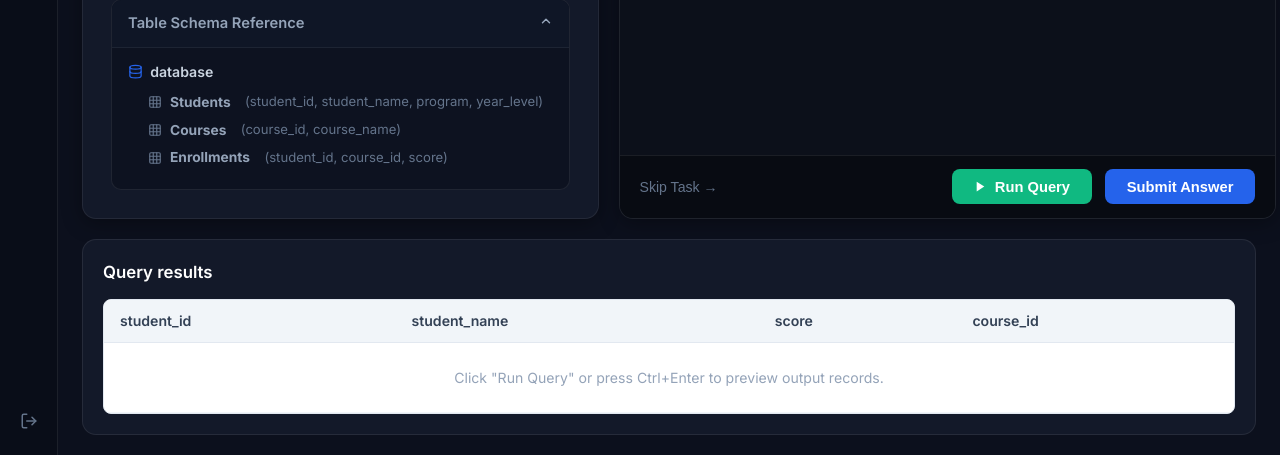
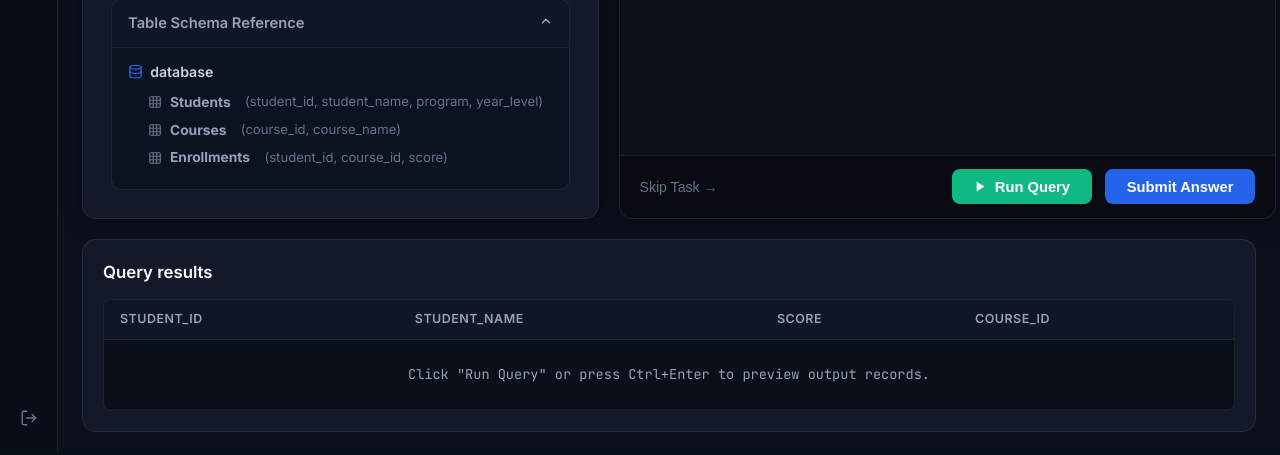
Before and after one commit to DeathKnell837/querylearn, a Flask app: page /experiment/task/sql/43 in a window 1280 px wide. Shown: the part 599-1054 px from the top of the page. Run offline with Flask 3, Linux system fonts and the light colour scheme.

Commit message:
Fix white query results table - apply dark theme styling to table wrap, headers, rows and hover states

```diff
--- a/static/css/style.css
+++ b/static/css/style.css
@@ -491,7 +491,7 @@ body {
   box-shadow: 0 4px 14px rgba(37, 99, 235, 0.4);
 }
 
-/* Bottom Results Panel (Crisp Light Spreadsheet Style matching Reference 1) */
+/* Bottom Results Panel — Dark Theme */
 .ws-results-panel {
   background-color: #131929;
   border: 1px solid var(--border-subtle);
@@ -505,16 +505,16 @@ body {
 .ws-results-title {
   font-size: 1.05rem;
   font-weight: 600;
-  color: #ffffff;
+  color: #f8fafc;
   margin-bottom: 0.85rem;
 }
 
 .ws-results-table-wrap {
-  background-color: #ffffff;
+  background-color: #0b0f19;
   border-radius: 8px;
   overflow-x: auto;
   max-height: 220px;
-  border: 1px solid #e2e8f0;
+  border: 1px solid rgba(255, 255, 255, 0.08);
 }
 
 .ws-results-table {
@@ -522,26 +522,36 @@ body {
   border-collapse: collapse;
   text-align: left;
   font-size: 0.88rem;
-  color: #1e293b;
+  color: #e2e8f0;
 }
 
 .ws-results-table th {
-  background-color: #f1f5f9;
-  color: #334155;
+  background-color: #0f1626;
+  color: #94a3b8;
   font-weight: 600;
   padding: 0.65rem 1rem;
-  border-bottom: 1px solid #e2e8f0;
+  border-bottom: 1px solid rgba(255, 255, 255, 0.08);
   white-space: nowrap;
+  font-size: 0.78rem;
+  text-transform: uppercase;
+  letter-spacing: 0.04em;
 }
 
 .ws-results-table td {
   padding: 0.6rem 1rem;
-  border-bottom: 1px solid #f1f5f9;
+  border-bottom: 1px solid rgba(255, 255, 255, 0.05);
+  color: #cbd5e1;
   white-space: nowrap;
+  font-family: var(--font-mono, monospace);
+  font-size: 0.85rem;
 }
 
 .ws-results-table tr:nth-child(even) {
-  background-color: #f8fafc;
+  background-color: rgba(255, 255, 255, 0.02);
+}
+
+.ws-results-table tbody tr:hover {
+  background-color: rgba(59, 130, 246, 0.06);
 }
 
 /* Floating Toast Pill (Matching Reference 1 exactly) */
```
